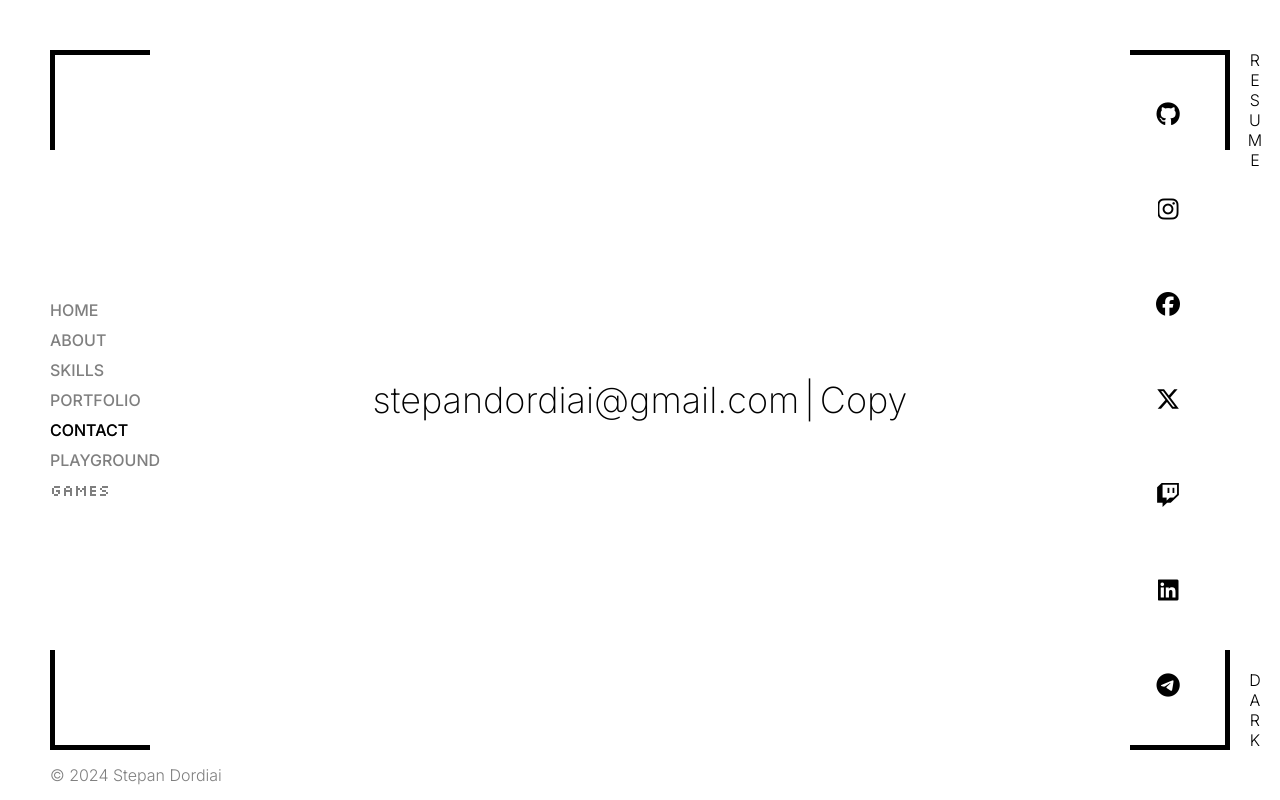
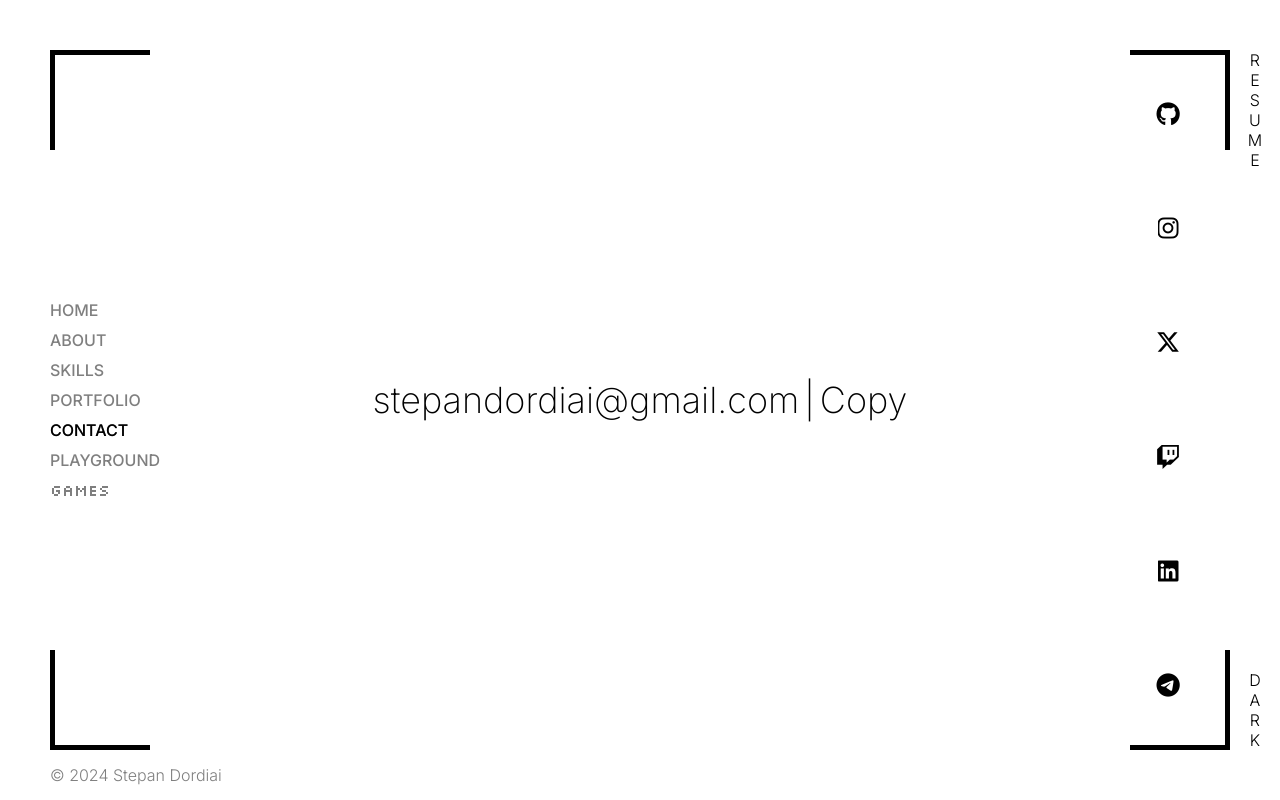
Before and after one commit to heeeyooo/stepan-dordiai, a React (Vite) app in the folder frontend/: page /contact in a window 1280 px wide. Built offline with nearby package versions, Linux system fonts and the light colour scheme.

Commit message:
v3.8.1 Removed fb from contact

```diff
--- a/frontend/src/pages/contact/Contact.jsx
+++ b/frontend/src/pages/contact/Contact.jsx
@@ -67,16 +67,6 @@ function Contact() {
                 </li>
                 <li>
                     <a
-                        onMouseEnter={() => makeCursorActive("Facebook")}
-                        onMouseLeave={makeCursorNormal}
-                        href="https://www.facebook.com/stepan.dordyay.5"
-                        target="_blank"
-                    >
-                        <i className="fa-brands fa-facebook"></i>
-                    </a>
-                </li>
-                <li>
-                    <a
                         onMouseEnter={() => makeCursorActive("Twitter")}
                         onMouseLeave={makeCursorNormal}
                         href="https://twitter.com/Heeeyooo_"
```
